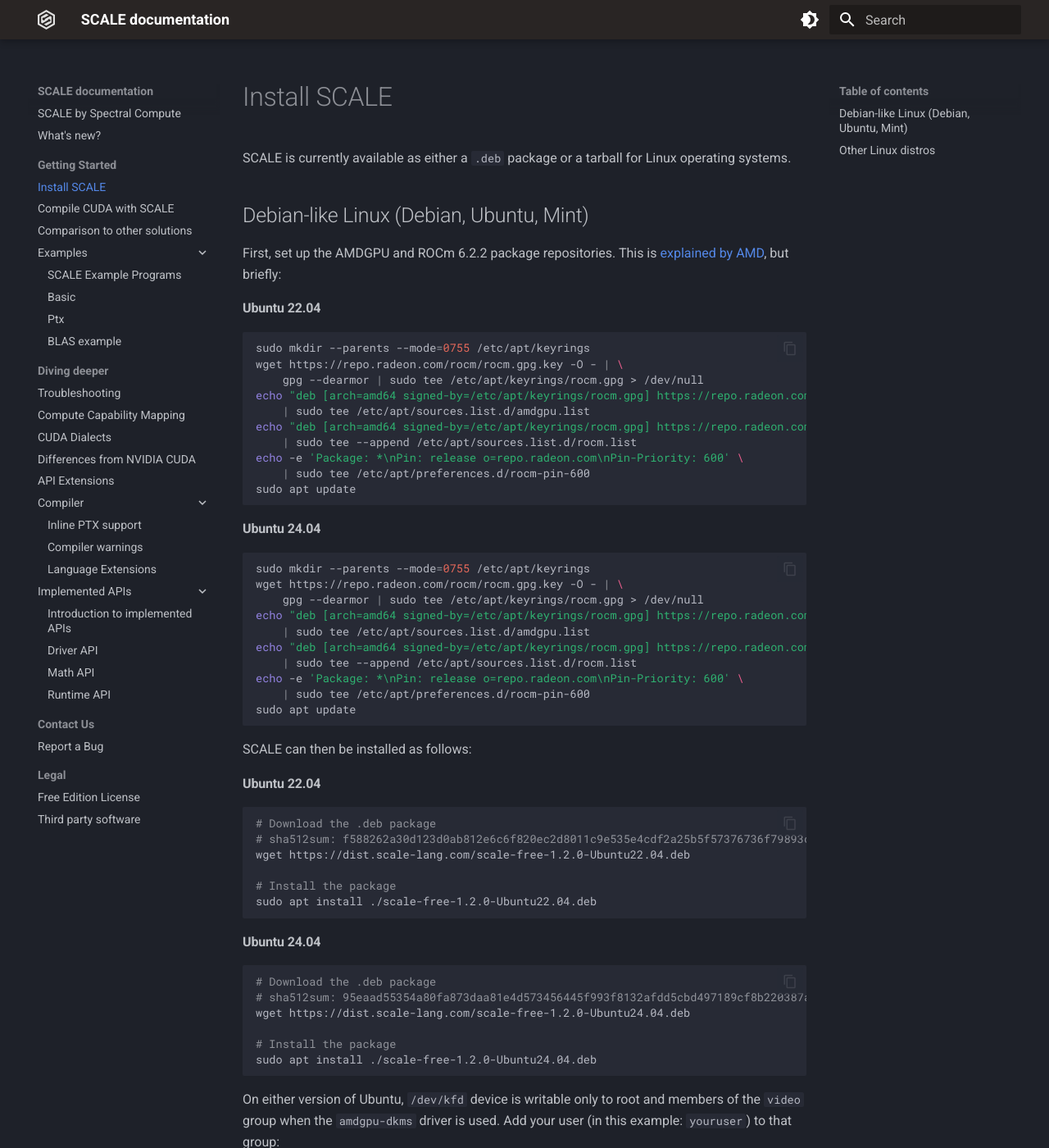
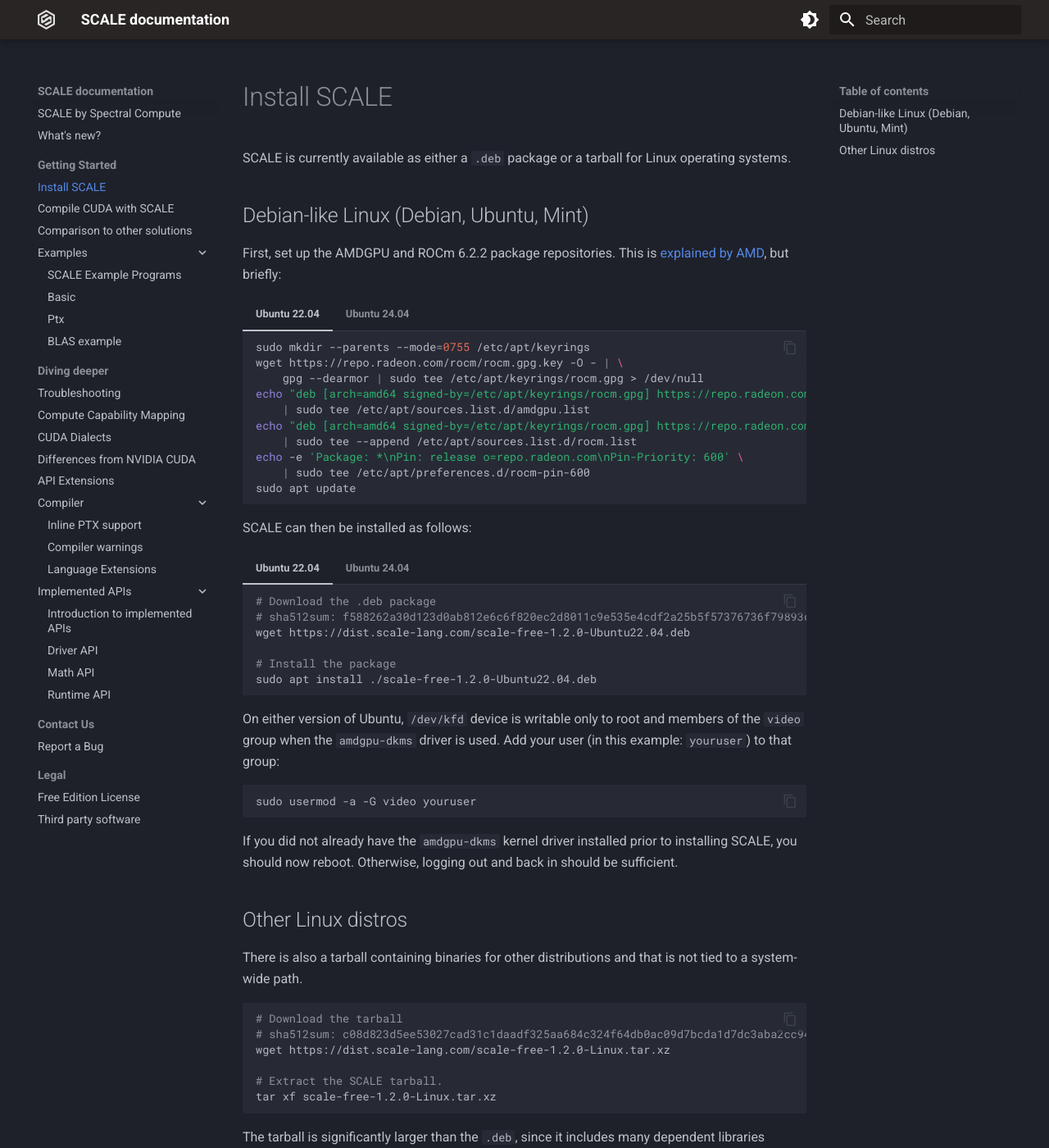
Before and after one commit to spectral-compute/scale-docs, an MkDocs documentation site: the page built from docs/manual/how-to-install.md, in a window 1280 px wide and 1400 px high. Shown: the whole window at 82% size. Built offline with MkDocs 1.6.1 and Material for MkDocs 9.7.7, drawn with Linux system fonts in a browser that asks for light colours.

Commit message:
Use markdown tabs to streamline install docs

````diff
--- a/docs/manual/how-to-install.md
+++ b/docs/manual/how-to-install.md
@@ -1,6 +1,7 @@
 # Install SCALE
 
-SCALE is currently available as either a `.deb` package or a tarball for Linux operating systems.
+SCALE is currently available as either a `.deb` package or a tarball for Linux
+operating systems.
 
 ## Debian-like Linux (Debian, Ubuntu, Mint)
 
@@ -8,55 +9,59 @@ First, set up the AMDGPU and ROCm 6.2.2 package repositories. This is
 [explained by AMD](https://rocm.docs.amd.com/projects/install-on-linux/en/docs-6.2.2/install/native-install/ubuntu.html), but
 briefly:
 
-<h4>Ubuntu 22.04</h4>
-```bash
-sudo mkdir --parents --mode=0755 /etc/apt/keyrings
-wget https://repo.radeon.com/rocm/rocm.gpg.key -O - | \
-    gpg --dearmor | sudo tee /etc/apt/keyrings/rocm.gpg > /dev/null
-echo "deb [arch=amd64 signed-by=/etc/apt/keyrings/rocm.gpg] https://repo.radeon.com/amdgpu/6.2.2/ubuntu jammy main" \
-    | sudo tee /etc/apt/sources.list.d/amdgpu.list
-echo "deb [arch=amd64 signed-by=/etc/apt/keyrings/rocm.gpg] https://repo.radeon.com/rocm/apt/6.2.2 jammy main" \
-    | sudo tee --append /etc/apt/sources.list.d/rocm.list
-echo -e 'Package: *\nPin: release o=repo.radeon.com\nPin-Priority: 600' \
-    | sudo tee /etc/apt/preferences.d/rocm-pin-600
-sudo apt update
-```
+=== "Ubuntu 22.04"
 
-<h4>Ubuntu 24.04</h4>
-```bash
-sudo mkdir --parents --mode=0755 /etc/apt/keyrings
-wget https://repo.radeon.com/rocm/rocm.gpg.key -O - | \
-    gpg --dearmor | sudo tee /etc/apt/keyrings/rocm.gpg > /dev/null
-echo "deb [arch=amd64 signed-by=/etc/apt/keyrings/rocm.gpg] https://repo.radeon.com/amdgpu/6.2.2/ubuntu noble main" \
-    | sudo tee /etc/apt/sources.list.d/amdgpu.list
-echo "deb [arch=amd64 signed-by=/etc/apt/keyrings/rocm.gpg] https://repo.radeon.com/rocm/apt/6.2.2 noble main" \
-    | sudo tee --append /etc/apt/sources.list.d/rocm.list
-echo -e 'Package: *\nPin: release o=repo.radeon.com\nPin-Priority: 600' \
-    | sudo tee /etc/apt/preferences.d/rocm-pin-600
-sudo apt update
-```
+    ```bash
+    sudo mkdir --parents --mode=0755 /etc/apt/keyrings
+    wget https://repo.radeon.com/rocm/rocm.gpg.key -O - | \
+        gpg --dearmor | sudo tee /etc/apt/keyrings/rocm.gpg > /dev/null
+    echo "deb [arch=amd64 signed-by=/etc/apt/keyrings/rocm.gpg] https://repo.radeon.com/amdgpu/6.2.2/ubuntu jammy main" \
+        | sudo tee /etc/apt/sources.list.d/amdgpu.list
+    echo "deb [arch=amd64 signed-by=/etc/apt/keyrings/rocm.gpg] https://repo.radeon.com/rocm/apt/6.2.2 jammy main" \
+        | sudo tee --append /etc/apt/sources.list.d/rocm.list
+    echo -e 'Package: *\nPin: release o=repo.radeon.com\nPin-Priority: 600' \
+        | sudo tee /etc/apt/preferences.d/rocm-pin-600
+    sudo apt update
+    ```
+
+=== "Ubuntu 24.04"
+
+    ```bash
+    sudo mkdir --parents --mode=0755 /etc/apt/keyrings
+    wget https://repo.radeon.com/rocm/rocm.gpg.key -O - | \
+        gpg --dearmor | sudo tee /etc/apt/keyrings/rocm.gpg > /dev/null
+    echo "deb [arch=amd64 signed-by=/etc/apt/keyrings/rocm.gpg] https://repo.radeon.com/amdgpu/6.2.2/ubuntu noble main" \
+        | sudo tee /etc/apt/sources.list.d/amdgpu.list
+    echo "deb [arch=amd64 signed-by=/etc/apt/keyrings/rocm.gpg] https://repo.radeon.com/rocm/apt/6.2.2 noble main" \
+        | sudo tee --append /etc/apt/sources.list.d/rocm.list
+    echo -e 'Package: *\nPin: release o=repo.radeon.com\nPin-Priority: 600' \
+        | sudo tee /etc/apt/preferences.d/rocm-pin-600
+    sudo apt update
+    ```
 
 SCALE can then be installed as follows:
 
-<h4>Ubuntu 22.04</h4>
-```bash
-# Download the .deb package
-# sha512sum: f588262a30d123d0ab812e6c6f820ec2d8011c9e535e4cdf2a25b5f57376736f79893cce57593efa8142aaa71210b5b0f56db3b5d422e62c17336b3908a36508
-wget https://dist.scale-lang.com/scale-free-1.2.0-Ubuntu22.04.deb
+=== "Ubuntu 22.04"
 
-# Install the package
-sudo apt install ./scale-free-1.2.0-Ubuntu22.04.deb
-```
+    ```bash
+    # Download the .deb package
+    # sha512sum: f588262a30d123d0ab812e6c6f820ec2d8011c9e535e4cdf2a25b5f57376736f79893cce57593efa8142aaa71210b5b0f56db3b5d422e62c17336b3908a36508
+    wget https://dist.scale-lang.com/scale-free-1.2.0-Ubuntu22.04.deb
 
-<h4>Ubuntu 24.04</h4>
-```bash
-# Download the .deb package
-# sha512sum: 95eaad55354a80fa873daa81e4d573456445f993f8132afdd5cbd497189cf8b220387a320b045e836828c8d15dc32a57bcbcf59f161d4cdbf09abfd29da4a423
-wget https://dist.scale-lang.com/scale-free-1.2.0-Ubuntu24.04.deb
+    # Install the package
+    sudo apt install ./scale-free-1.2.0-Ubuntu22.04.deb
+    ```
 
-# Install the package
-sudo apt install ./scale-free-1.2.0-Ubuntu24.04.deb
-```
+=== "Ubuntu 24.04"
+
+    ```bash
+    # Download the .deb package
+    # sha512sum: 95eaad55354a80fa873daa81e4d573456445f993f8132afdd5cbd497189cf8b220387a320b045e836828c8d15dc32a57bcbcf59f161d4cdbf09abfd29da4a423
+    wget https://dist.scale-lang.com/scale-free-1.2.0-Ubuntu24.04.deb
+
+    # Install the package
+    sudo apt install ./scale-free-1.2.0-Ubuntu24.04.deb
+    ```
 
 On either version of Ubuntu, `/dev/kfd` device is writable only to root and members of the `video` group when the `amdgpu-dkms` driver is used. Add your user (in this example: `youruser`) to that group:
 
--- a/mkdocs.yml
+++ b/mkdocs.yml
@@ -49,6 +49,8 @@ markdown_extensions:
   - pymdownx.snippets
   - pymdownx.superfences
   - attr_list
+  - pymdownx.tabbed:
+      alternate_style: true
   - pymdownx.emoji:
       emoji_index: !!python/name:material.extensions.emoji.twemoji
       emoji_generator: !!python/name:material.extensions.emoji.to_svg
````
